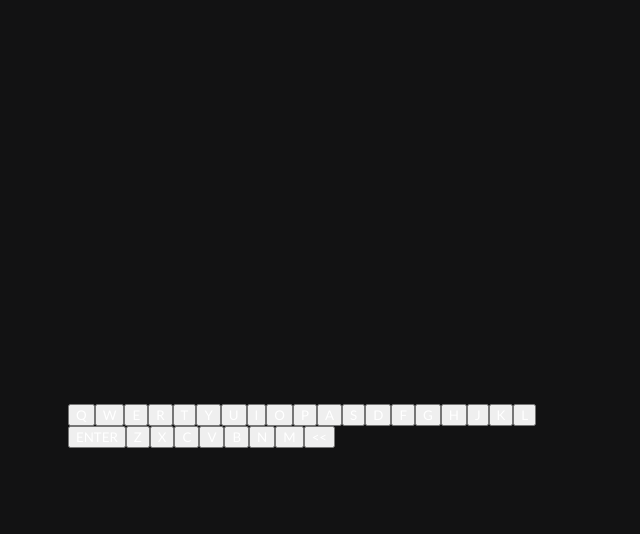
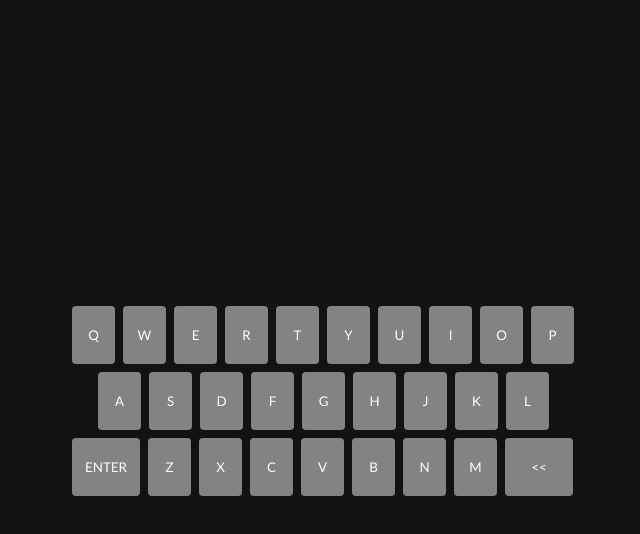
Before and after one commit to ciandevelops/wordle, a plain HTML site: page index.html in a window 1280 px wide. Shown: the part 94-628 px from the top of the page, without its empty margins (317-957 px from the left). Drawn offline with Linux system fonts and the light colour scheme.

Commit message:
keyboard styled

```diff
--- a/style.css
+++ b/style.css
@@ -32,3 +32,22 @@ body {
   display: flex;
   flex-wrap: wrap;
 }
+
+.key-container button {
+  width: 43px;
+  height: 58px;
+  border-radius: 4px;
+  border: none;
+  background-color: #818384;
+  color: #fff;
+  margin: 4px;
+}
+
+.key-container button:nth-child(11) {
+  margin-left: 30px;
+}
+
+.key-container button:nth-child(20),
+.key-container button:nth-child(28) {
+  width: 68px;
+}
```
